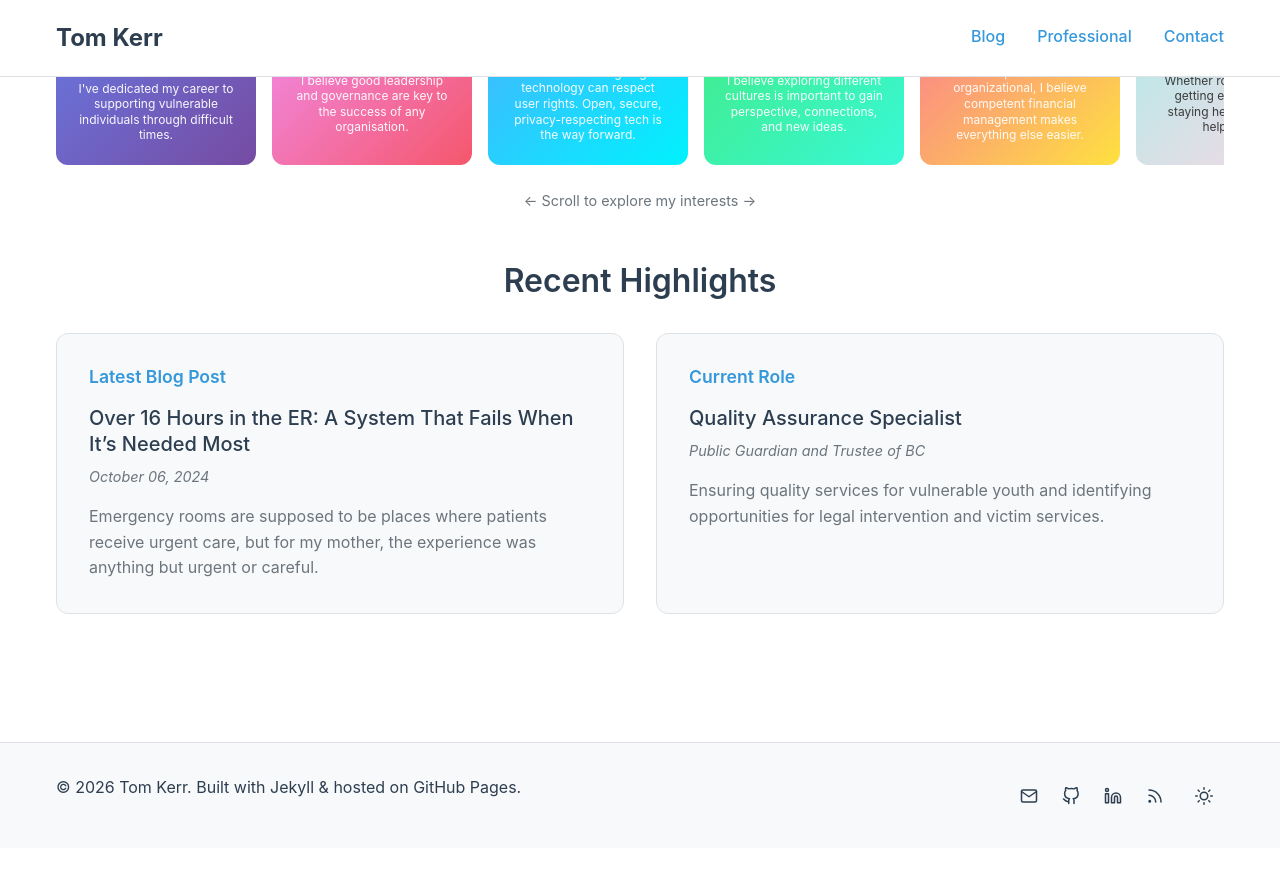
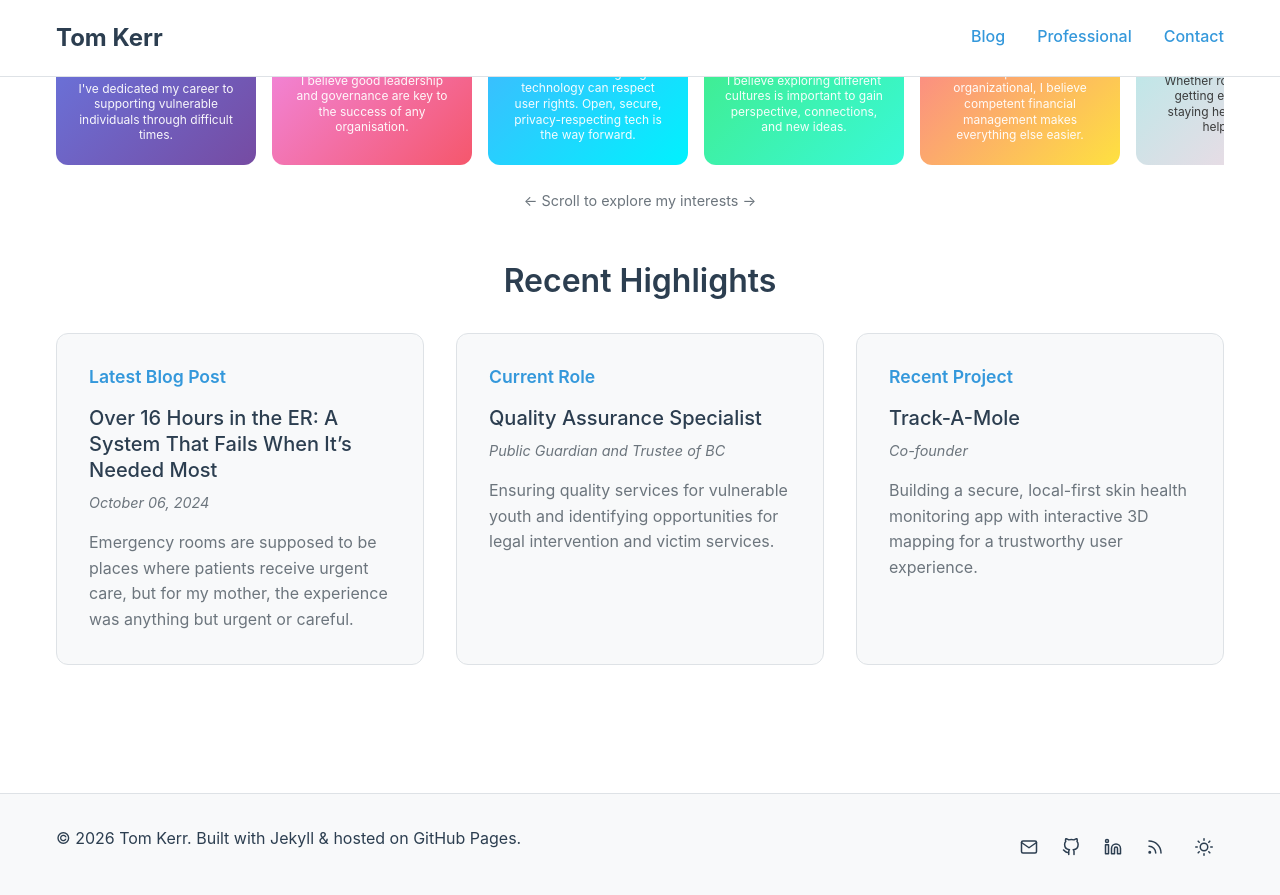
Before and after one commit to TDK250/Toms-Site, a Jekyll site: the page built from index.md, in a window 1280 px wide and 900 px high, scrolled down 556 px. Shown: the top 895 px of the window. Built offline with Jekyll 4.4.1, drawn with Linux system fonts in a browser that asks for light colours; before the commit the page ends 1404 px from its top, so only the background shows below that.

Commit message:
Add recent project section for Track-A-Mole
Added a section for a recent project highlighting Track-A-Mole.

```diff
--- a/index.md
+++ b/index.md
@@ -86,6 +86,13 @@ title: Home
       <h4>Quality Assurance Specialist</h4>
       <p class="highlight-date">Public Guardian and Trustee of BC</p>
       <p>Ensuring quality services for vulnerable youth and identifying opportunities for legal intervention and victim services.</p>
+    </div>
+
+    <div class="highlight-card">
+      <h3>Recent Project</h3>
+      <h4><a href="https://tdk250.github.io/track-a-mole/" target="_blank">Track-A-Mole</a></h4>
+      <p class="highlight-date">Co-founder</p>
+      <p>Building a secure, local-first skin health monitoring app with interactive 3D mapping for a trustworthy user experience.</p>
     </div>
 
   </div>
```
